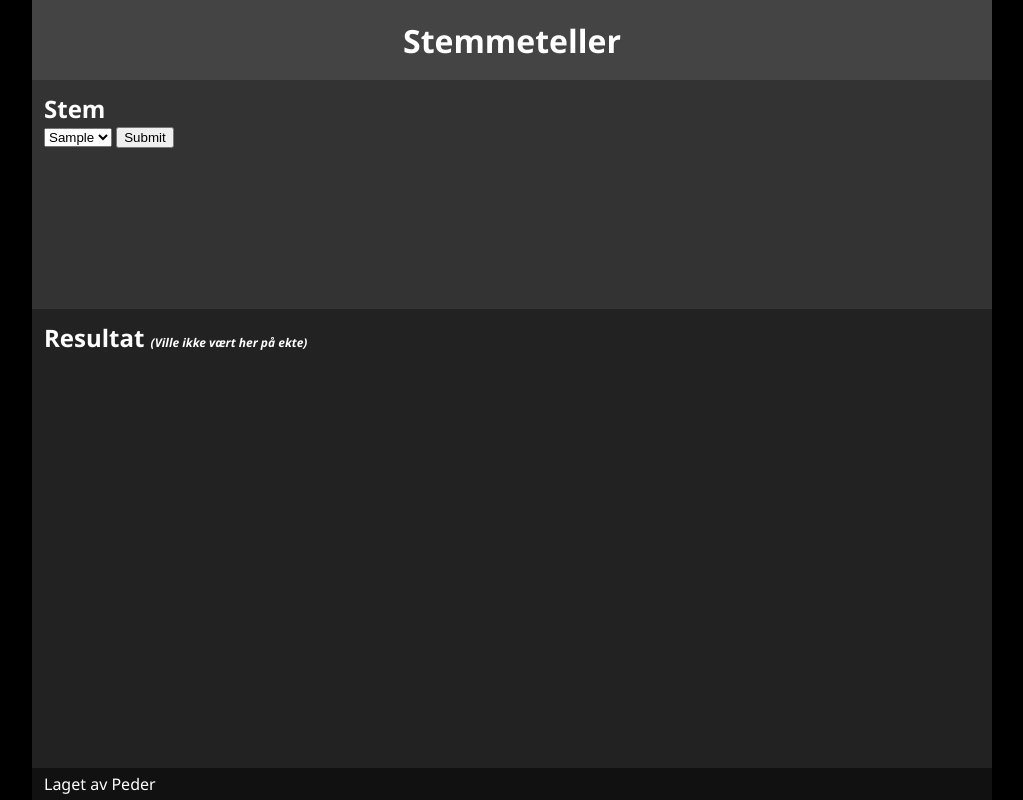
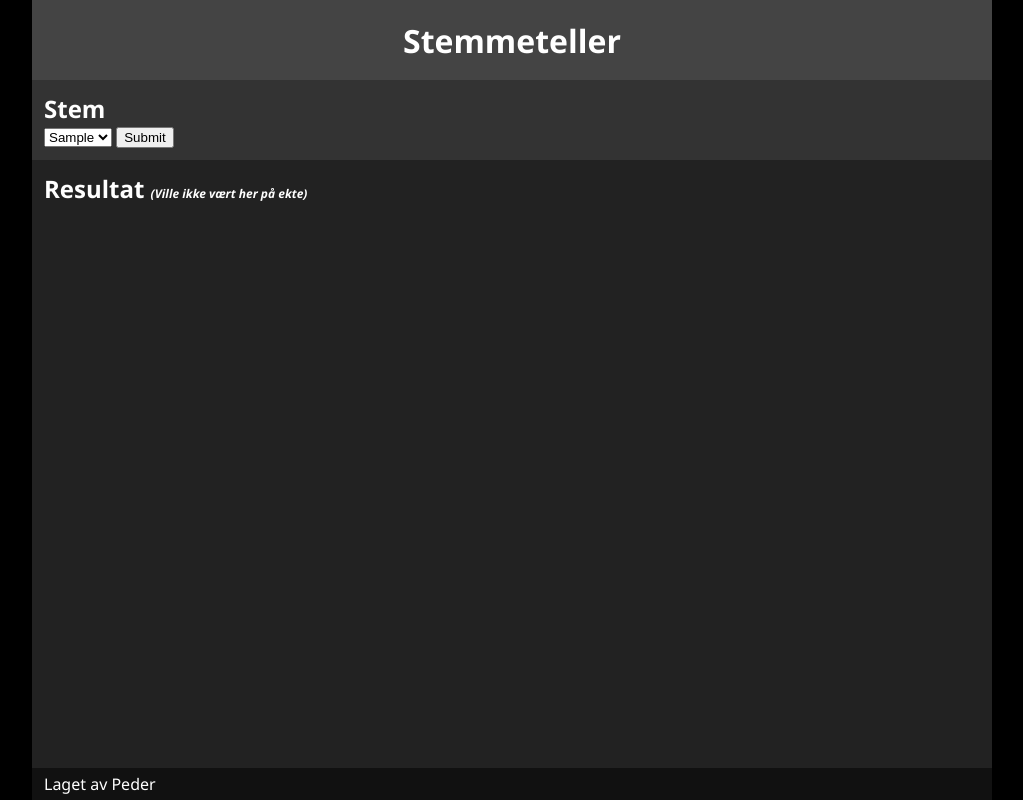
Before and after one commit to PederHatlen/Peder-stemmeteller, a PHP site: page / in a window 1280 px wide. Shown: the whole page, without its empty margins (128-1151 px from the left). Run offline with PHP 8.4, Linux system fonts and the light colour scheme; tables that the repository leaves empty hold one stand-in row (values such as "Sample post").

Commit message:
Styling before graphics

```diff
--- a/Site/CSS/style.css
+++ b/Site/CSS/style.css
@@ -9,7 +9,7 @@
     font-family: 'Segoe UI', Tahoma, Geneva, Verdana, sans-serif;
     color: white;
     grid-template-columns: 1fr;
-    grid-template-rows: 5rem 0.5fr 1fr 2rem;
+    grid-template-rows: 5rem auto 1fr 2rem;
     grid-template-areas:
         'Header'
         'Vote'
```
